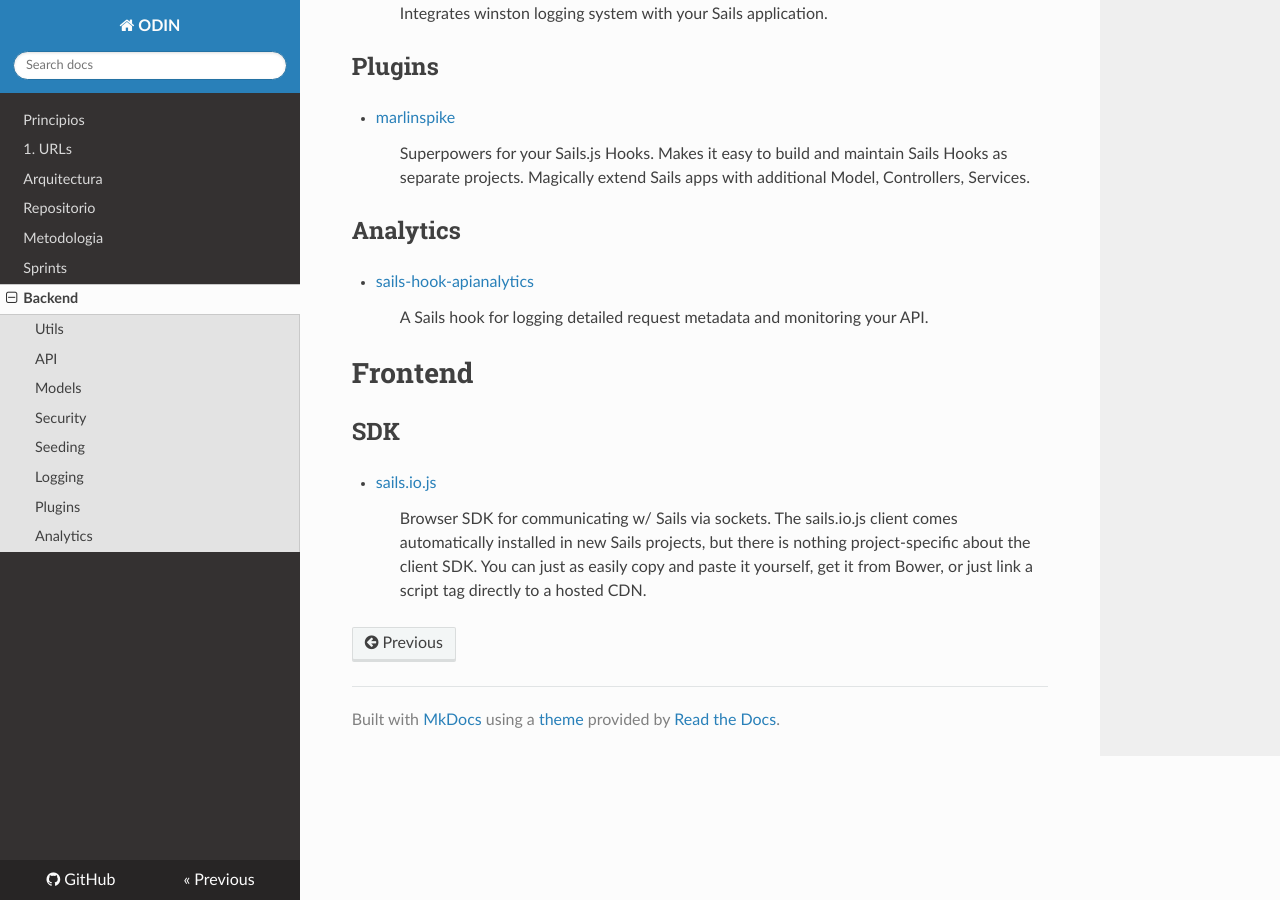
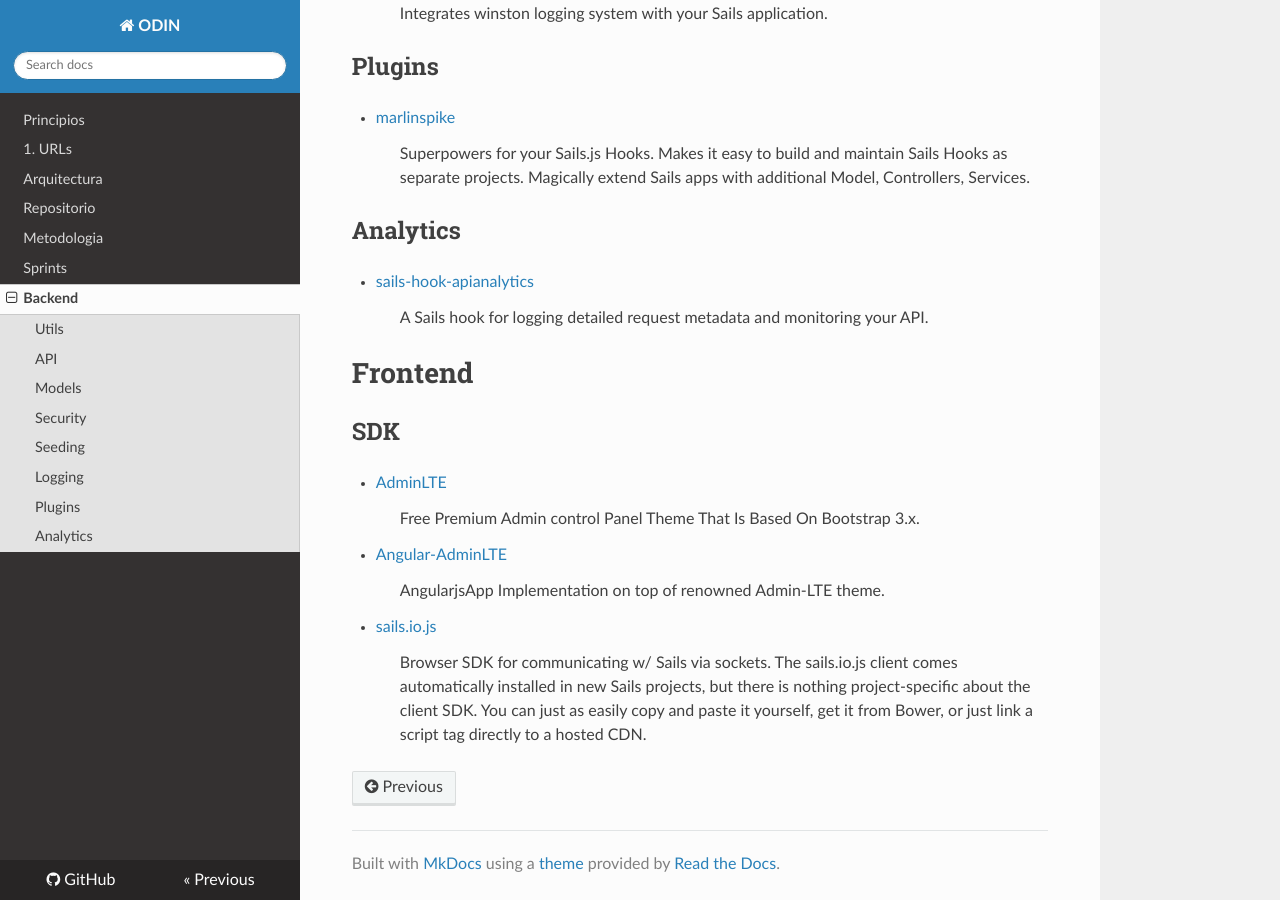
Before and after one commit to odin-unlp/odin-tech-docs, an MkDocs documentation site: the page built from docs/Links.md, in a window 1280 px wide and 900 px high, scrolled down 1940 px. Built offline with MkDocs 1.6.1, drawn with Linux system fonts in a browser that asks for light colours; nearby versions of some CDN libraries; old or Windows-style settings are respelled for this version of MkDocs.

Commit message:
Added AdminLTE & Angular-AdminLTE to Links.md

```diff
--- a/docs/Links.md
+++ b/docs/Links.md
@@ -83,6 +83,12 @@
 
 ## SDK
 
+- [AdminLTE](https://github.com/almasaeed2010/AdminLTE)
+> Free Premium Admin control Panel Theme That Is Based On Bootstrap 3.x.
+
+- [Angular-AdminLTE](https://github.com/ahmadalibaloch/Angular-AdminLTE)
+> AngularjsApp Implementation on top of renowned Admin-LTE theme.
+
 - [sails.io.js](https://github.com/balderdashy/sails.io.js)
 > Browser SDK for communicating w/ Sails via sockets.
 > The sails.io.js client comes automatically installed in new Sails projects, but there is nothing project-specific about the client SDK. You can just as easily copy and paste it yourself, get it from Bower, or just link a script tag directly to a hosted CDN.
```
